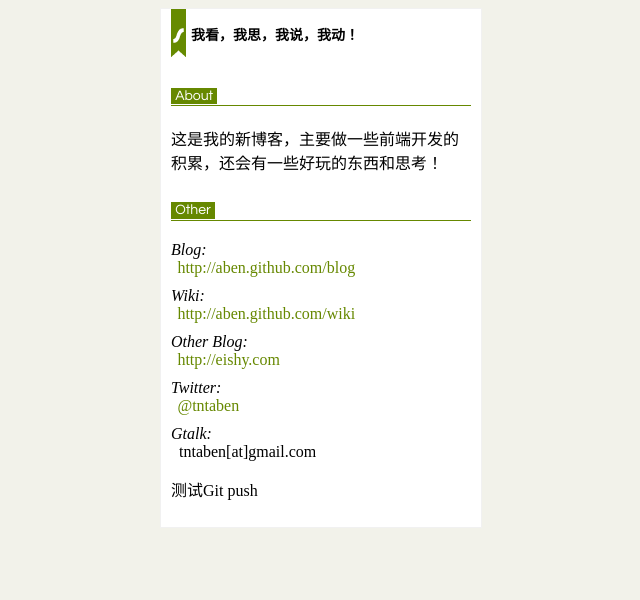
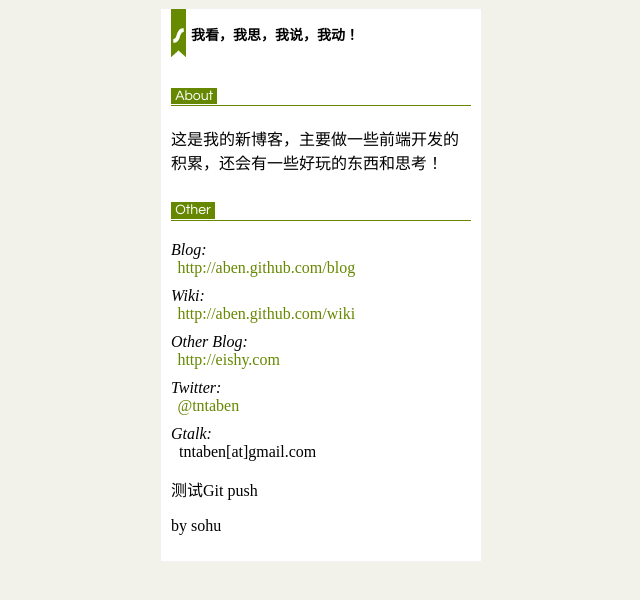
Before and after one commit to Aben/aben.github.com, a plain HTML site: page index.html in a window 1280 px wide. Shown: the whole page, without its empty margins (319-959 px from the left). Drawn offline with Linux system fonts and the light colour scheme.

Commit message:
atest push 2

```diff
--- a/index.html
+++ b/index.html
@@ -19,6 +19,7 @@
 			<em>Gtalk:</em>&nbsp;&nbsp;tntaben[at]gmail.com
 		</p>
 		<p>测试Git push</p>
+		<p>by sohu</p>
 	</div>
 </body>
 </html>
```
